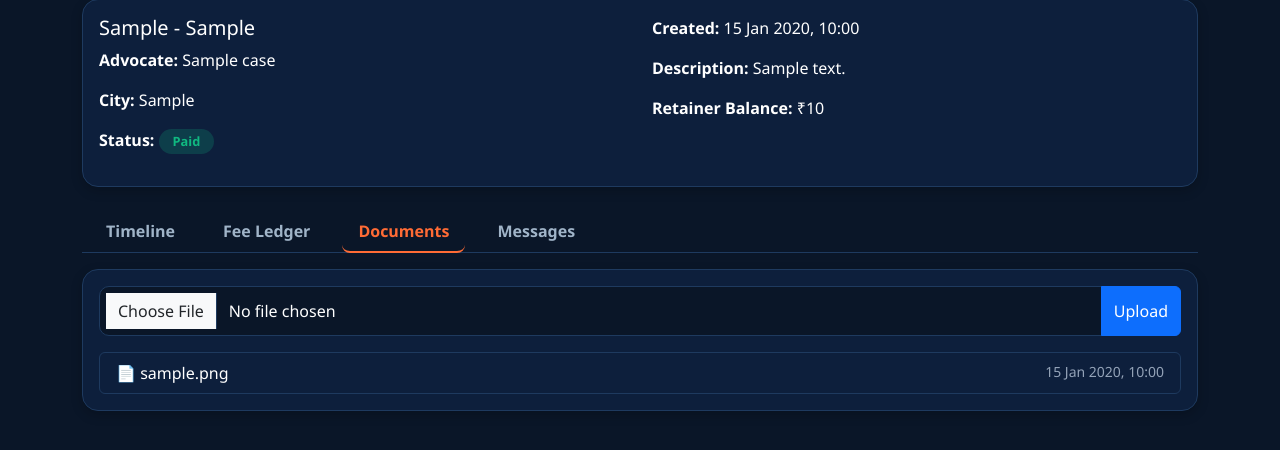
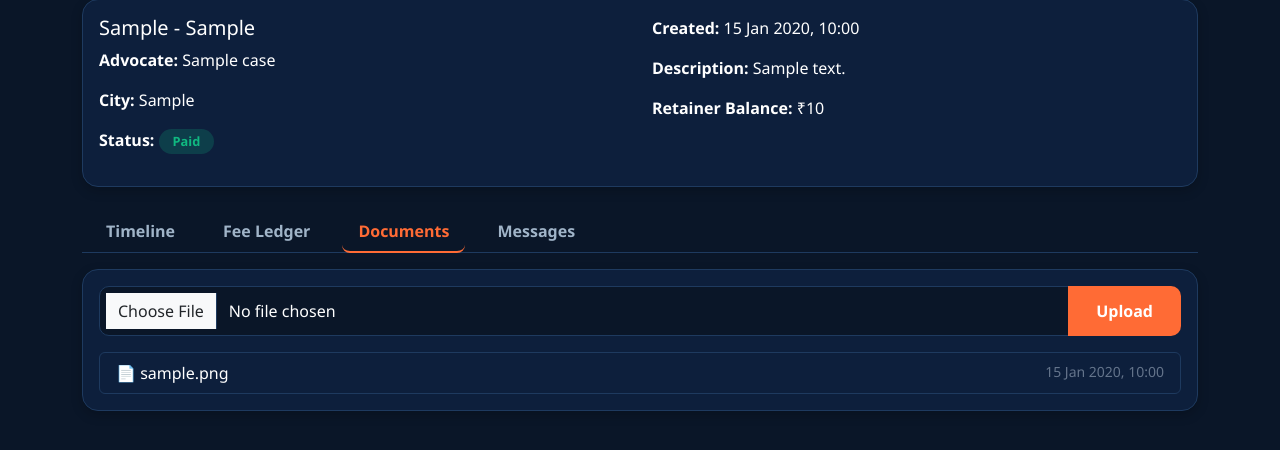
Before and after one commit to saivamsisinguru/nyayasetu, a Flask app: page /case/1 in a window 1280 px wide, after a click on "Documents". Shown: the part 207-657 px from the top of the page. Run offline with Flask 3, Linux system fonts and the light colour scheme; a user stored in the database is signed in; tables that the repository leaves empty hold one stand-in row (values such as "Sample post").

Commit message:
Update case_detail.html

```diff
--- a/templates/case_detail.html
+++ b/templates/case_detail.html
@@ -43,17 +43,18 @@
 </ul>
 
 <div class="tab-content mt-3">
-    <!-- Timeline -->
+   <!-- Timeline Tab -->
 <div class="tab-pane fade" id="timeline" role="tabpanel">
     <div class="card">
         <div class="card-body">
             {% if timeline %}
             <ul class="list-group list-group-flush">
                 {% for event in timeline %}
-                    <li class="list-group-item">
-                        <span class="badge bg-primary me-2">{{ event.event_type }}</span>
+                <li class="list-group-item" style="background: #0d1f3c; border: 1px solid #1e3a5f; color: white;">
+                    <span class="badge" style="background: rgba(255, 107, 53, 0.2); color: #ff6b35;">{{ event.event_type }}</span>
                     {{ event.description }}
-                        <br><small class="text-muted">{{ event.created_at.strftime('%d %b %Y, %H:%M') }}</small>
+                    <br>
+                    <small style="color: #64748b;">{{ event.created_at.strftime('%d %b %Y, %H:%M') }}</small>
                 </li>
                 {% endfor %}
             </ul>
@@ -109,22 +110,23 @@
 </div>
 
     <!-- Documents -->
+    <!-- Documents Tab -->
 <div class="tab-pane fade" id="documents" role="tabpanel">
     <div class="card">
         <div class="card-body">
             <form method="POST" action="{{ url_for('upload_document', case_id=case.id) }}" enctype="multipart/form-data" class="mb-3">
                 <div class="input-group">
-                        <input type="file" class="form-control" name="document" required>
-                        <button type="submit" class="btn btn-primary">Upload</button>
+                    <input type="file" class="form-control" name="document" required style="background: #0a1628; border: 1px solid #1e3a5f; color: white;">
+                    <button type="submit" class="btn btn-accent">Upload</button>
                 </div>
             </form>
 
             {% if documents %}
             <ul class="list-group">
                 {% for doc in documents %}
-                    <li class="list-group-item d-flex justify-content-between">
+                <li class="list-group-item d-flex justify-content-between" style="background: #0d1f3c; border: 1px solid #1e3a5f; color: white;">
                     <span>📄 {{ doc.filename }}</span>
-                        <small class="text-muted">{{ doc.uploaded_at.strftime('%d %b %Y, %H:%M') }}</small>
+                    <small style="color: #64748b;">{{ doc.uploaded_at.strftime('%d %b %Y, %H:%M') }}</small>
                 </li>
                 {% endfor %}
             </ul>
```
Lines whose indentation alone changed are shown as unchanged.
